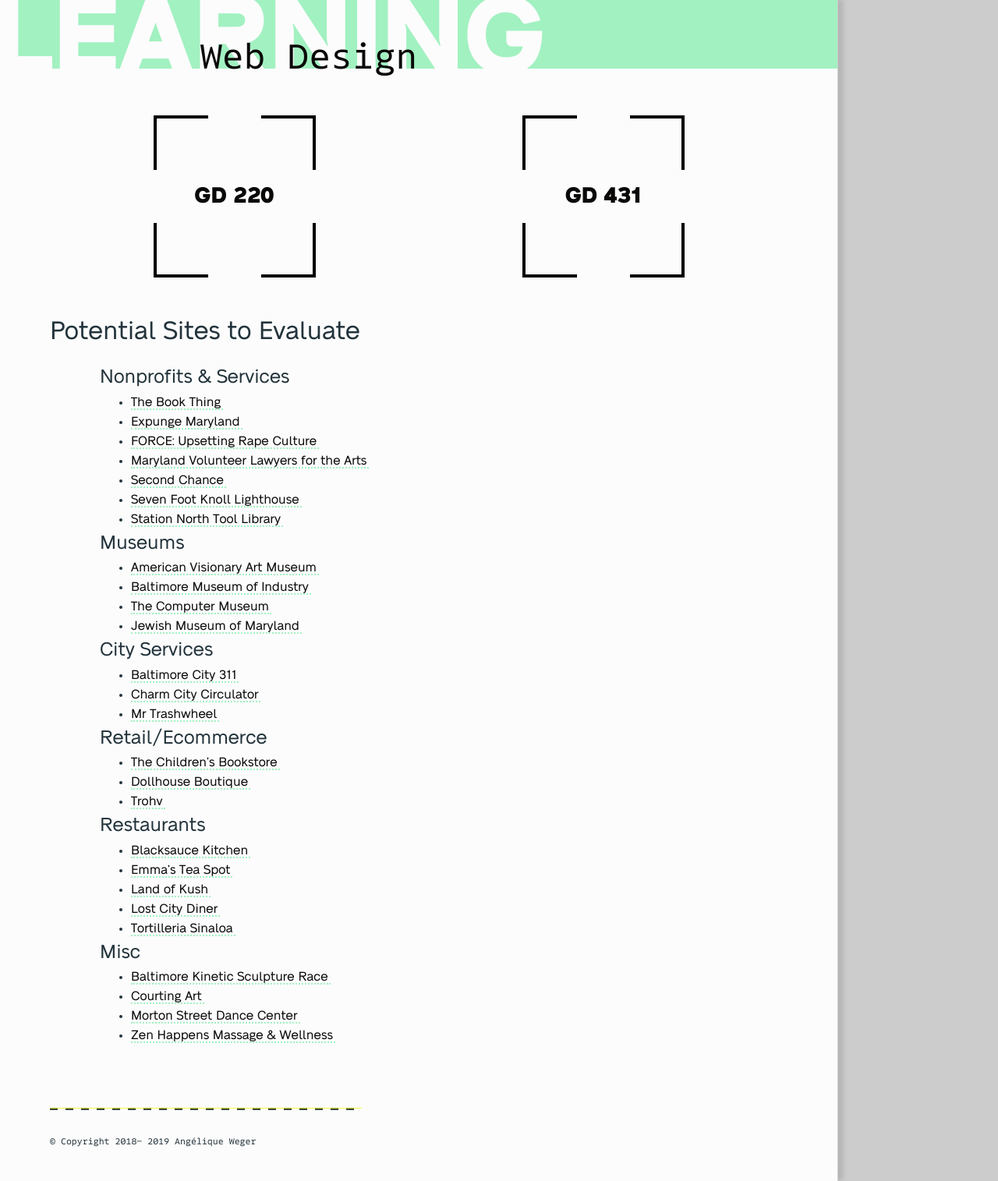
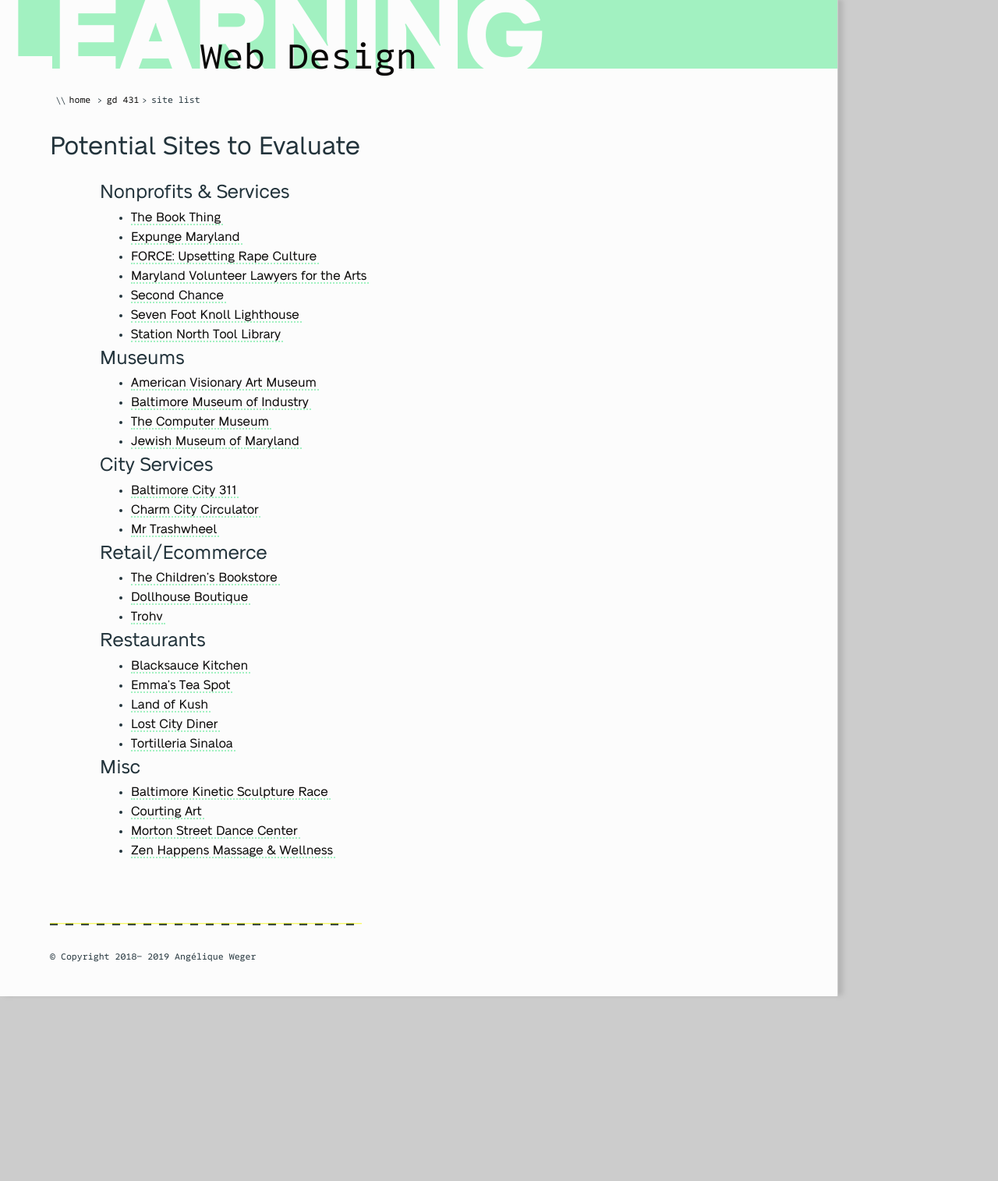
Before and after one commit to mica-web/mica-web.github.io, a Jekyll site: the page built from gd-431/site-list.md, in a window 1280 px wide. Shown: the whole page at 78% size. Built offline with Jekyll 4.4.1, drawn with Linux system fonts in a browser that asks for light colours; some web fonts are replaced; after the commit the page ends 1278 px from its top, so only the background shows below that.

Commit message:
Initial add breadcrumb markup and styles

```diff
--- /dev/null
+++ b/_includes/breadcrumb.html
@@ -0,0 +1,16 @@
+<ul class="u-list-reset breadcrumb-wrapper">
+  <li class="u-inline-block breadcrumb"><a href="{{ site.baseurl }}">Home</a></li>
+
+  {% assign crumbs = page.url | split: '/' %}
+  {% assign crumbs_total = crumbs | size | minus: 1 %}
+
+  {% for crumb in crumbs offset: 1 %}
+
+  {% if forloop.index == crumbs_total %}
+  <li class="u-inline-block breadcrumb">{{ crumb | replace:'-',' ' | replace:'.html', '' }}</li>
+  {% else %}
+  <li class="u-inline-block breadcrumb"><a href=" {% assign crumb_limit=forloop.index | plus: 1 %}{% for crumb in crumbs limit: crumb_limit %}{{ crumb | append: '/' }}{% endfor %}">{{ crumb | replace:'-',' ' }}</a>
+    {% endif %}
+
+    {% endfor %}
+</ul>
--- a/_layouts/default.html
+++ b/_layouts/default.html
@@ -6,9 +6,17 @@
 
 <div class="content-wrapper {% if page.homepage%}homepage-wrapper{% endif %}">
 
+  {% if page.homepage%}
+
   {% include nav.html %}
 
-  <main class="">
+  {% else %}
+
+  {% include breadcrumb.html %}
+
+  {% endif %}
+
+  <main>
     {{ content }}
   </main>
 
--- /dev/null
+++ b/_sass/_breadcrumb.scss
@@ -0,0 +1,39 @@
+.breadcrumb-wrapper {
+  margin-top: 1rem;
+  margin-bottom: 1.5rem;
+  margin-left: 0.5rem;
+
+  &::before {
+    content: '\005C\005C ';
+    display: inline-block;
+    font-size: 0.65rem;
+    vertical-align: middle;
+  }
+}
+
+.breadcrumb {
+  @include font-mono;
+  font-size: 0.75rem;
+  text-transform: lowercase;
+  vertical-align: middle;
+
+  >a {
+    border-bottom: 2px solid transparent;
+    color: $color-text-link;
+    text-decoration: none;
+
+    &:hover {
+      border-bottom-color: $color-mint;
+    }
+  }
+
+  +.breadcrumb {
+    &::before {
+      content: '>';
+      display: inline-block;
+      font-size: 0.65rem;
+      margin-right: 0.35rem;
+      margin-left: 0.25rem;
+    }
+  }
+}
--- a/css/style.scss
+++ b/css/style.scss
@@ -11,6 +11,7 @@
 @import 'layout';
 @import 'site-header';
 @import 'site-nav';
+@import 'breadcrumb';
 @import 'site-footer';
 @import 'homepage';
 // @import 'sched-nav';
```
